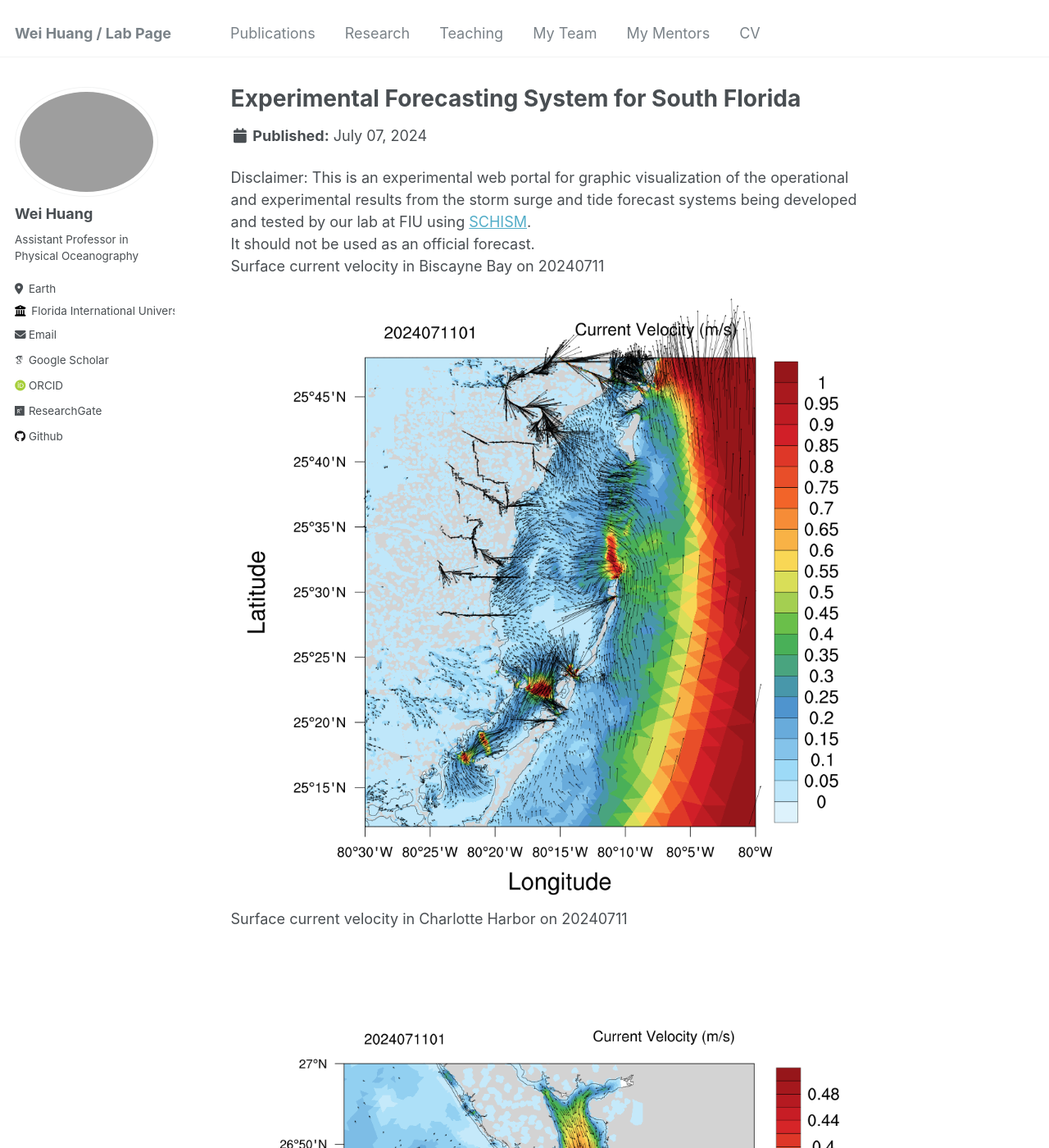
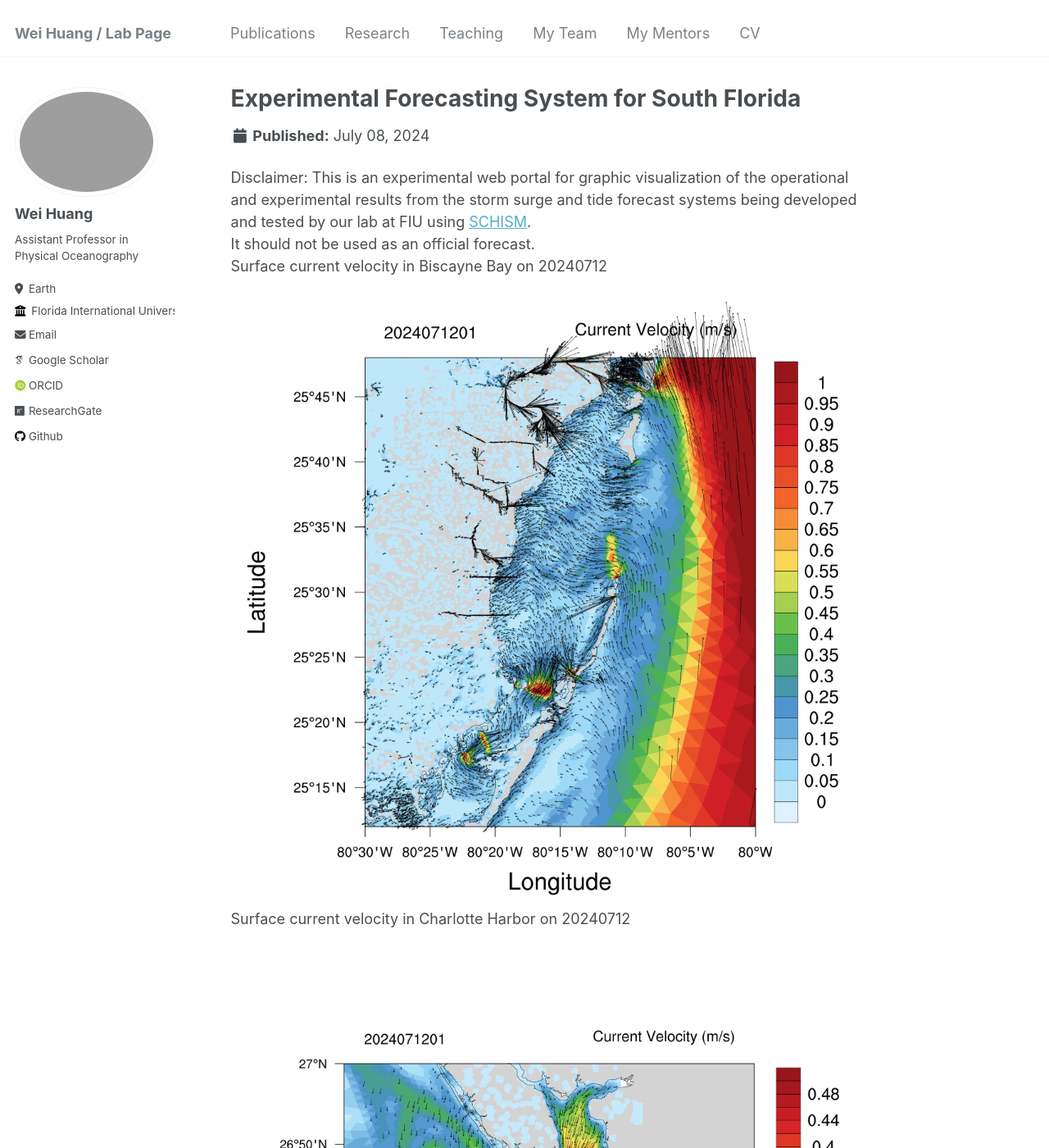
Before and after one commit to huang96169/huang96169.github.io, a Jekyll site: the page built from _research/research-1.md, in a window 1280 px wide and 1400 px high. Shown: the whole window at 82% size. Built offline with Jekyll 4.4.1, drawn with Linux system fonts in a browser that asks for light colours; some web fonts are replaced; some of the changed text lies outside the part shown.

Commit message:
replaced research_uv1.gif research_salt1.gif research_temp1.gif and replaced research_elev2.gif research_uv2.gif research_salt2.gif research_temp2.gif

```diff
--- a/_research/research-1.md
+++ b/_research/research-1.md
@@ -1,7 +1,7 @@
 ---
 title: "Experimental Forecasting System for South Florida"
-short: Surface current velocity of South Florida from 20240707 to 20240711
-date: 2024-07-07
+short: Surface current velocity of South Florida from 20240708 to 20240712
+date: 2024-07-08
 short1: "Disclaimer: This is an experimental web portal for graphic visualization of the operational and experimental results from the storm surge and tide forecast systems being developed and tested by our lab at FIU using [SCHISM](https://ccrm.vims.edu/schismweb/). It should not be used as an official forecast."
 excerpt: "<img src='/images/research_uv1.gif'>"
 collection: research
@@ -10,11 +10,11 @@ collection: research
 Disclaimer:
 This is an experimental web portal for graphic visualization of the operational and experimental results from the storm surge and tide forecast systems being developed and tested by our lab at FIU using [SCHISM](https://ccrm.vims.edu/schismweb/).<br/>
 It should not be used as an official forecast.<br/>
-Surface current velocity in Biscayne Bay on 20240711<br/>
+Surface current velocity in Biscayne Bay on 20240712<br/>
 <img src='/images/research_Bbay.png'>
-Surface current velocity in Charlotte Harbor on 20240711<br/>
+Surface current velocity in Charlotte Harbor on 20240712<br/>
 <img src='/images/research_Cbay.png'>
-Surface current velocity in Tampa Bay on 20240711<br/>
+Surface current velocity in Tampa Bay on 20240712<br/>
 <img src='/images/research_Tbay.png'>
 The map below showns observational stations used for validating the model's results, as well as the horizontal grid. <br/>
 The horizontal grid for SCHISM in simulating Biscayne Bay in South Florida, using flexible resolution resolving levees and canals (1-2 m), watershed rural and urban areas (30m-50m) and coastal ocean (500m-5km).<br/>
```
Also changed, not shown: _research/research-2.md (+6 -6 lines), images/research_Bbay.png, images/research_Cbay.png, images/research_Tbay.png, images/research_maxelev2.gif.
